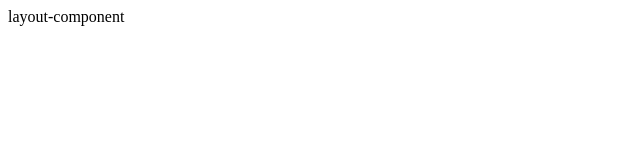
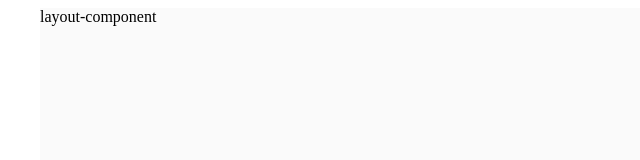
Before and after one commit to woowacourse/layout-component, a React (Vite) app: page / in a window 1280 px wide. Shown: the top 160 px of the page, without its empty margins (0-640 px from the left). Built offline with nearby package versions, Linux system fonts and the light colour scheme.

Commit message:
feat: Container 컴포넌트 구현

```diff
--- a/src/App.tsx
+++ b/src/App.tsx
@@ -1,5 +1,13 @@
+import Container from './libs/Container/Container';
+
 function App() {
-  return <>layout-component</>;
+  return (
+    <>
+      <Container $maxWidth="lg" $minWidth="md">
+        layout-component
+      </Container>
+    </>
+  );
 }
 
 export default App;
--- a/src/libs/Container/Container.tsx
+++ b/src/libs/Container/Container.tsx
@@ -1,5 +1,45 @@
-function Container() {
-  return <div></div>;
+import { PropsWithChildren } from 'react';
+
+import { css, styled, CSSProp } from 'styled-components';
+
+type ContainerProps = {
+  $maxWidth?: 'xs' | 'sm' | 'md' | 'lg' | 'xl';
+  $minWidth?: 'xs' | 'sm' | 'md' | 'lg' | 'xl';
+  style?: CSSProp;
+  background?: string;
+};
+
+const DEFAULT = {
+  maxWidth: '100%',
+  minWidth: '100%',
+  background: 'rgba(250, 250, 250)',
+} as const;
+
+const WIDTH_SIZE = {
+  xs: '450px',
+  sm: '600px',
+  md: '900px',
+  lg: '1200px',
+  xl: '1500px',
+} as const;
+
+function Container(props: PropsWithChildren<ContainerProps>) {
+  const { children, ...layoutProps } = props;
+
+  return <Layout {...layoutProps}>{props.children}</Layout>;
 }
 
 export default Container;
+
+const Layout = styled.div<ContainerProps>`
+  min-height: 100vh;
+  margin: 0 auto;
+
+  ${({ $maxWidth, $minWidth, background, style }) => css`
+    max-width: ${$maxWidth ? WIDTH_SIZE[$maxWidth] : DEFAULT.maxWidth};
+    min-width: ${$minWidth ? WIDTH_SIZE[$minWidth] : DEFAULT.minWidth};
+    background: ${background || DEFAULT.background};
+
+    ${style}
+  `}
+`;
```
Also changed, not shown: 1 other file (tests, documents, lock files or other folders).
